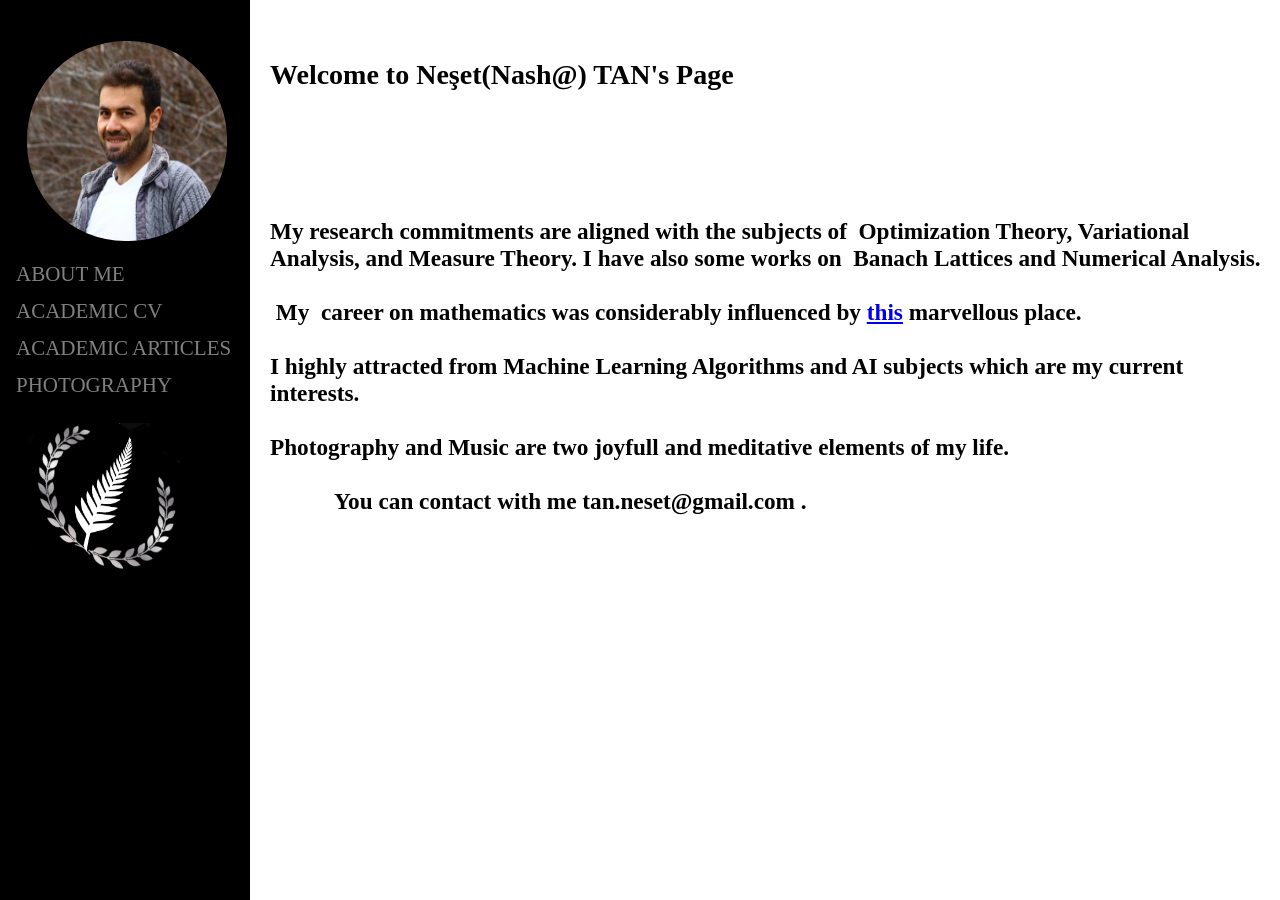
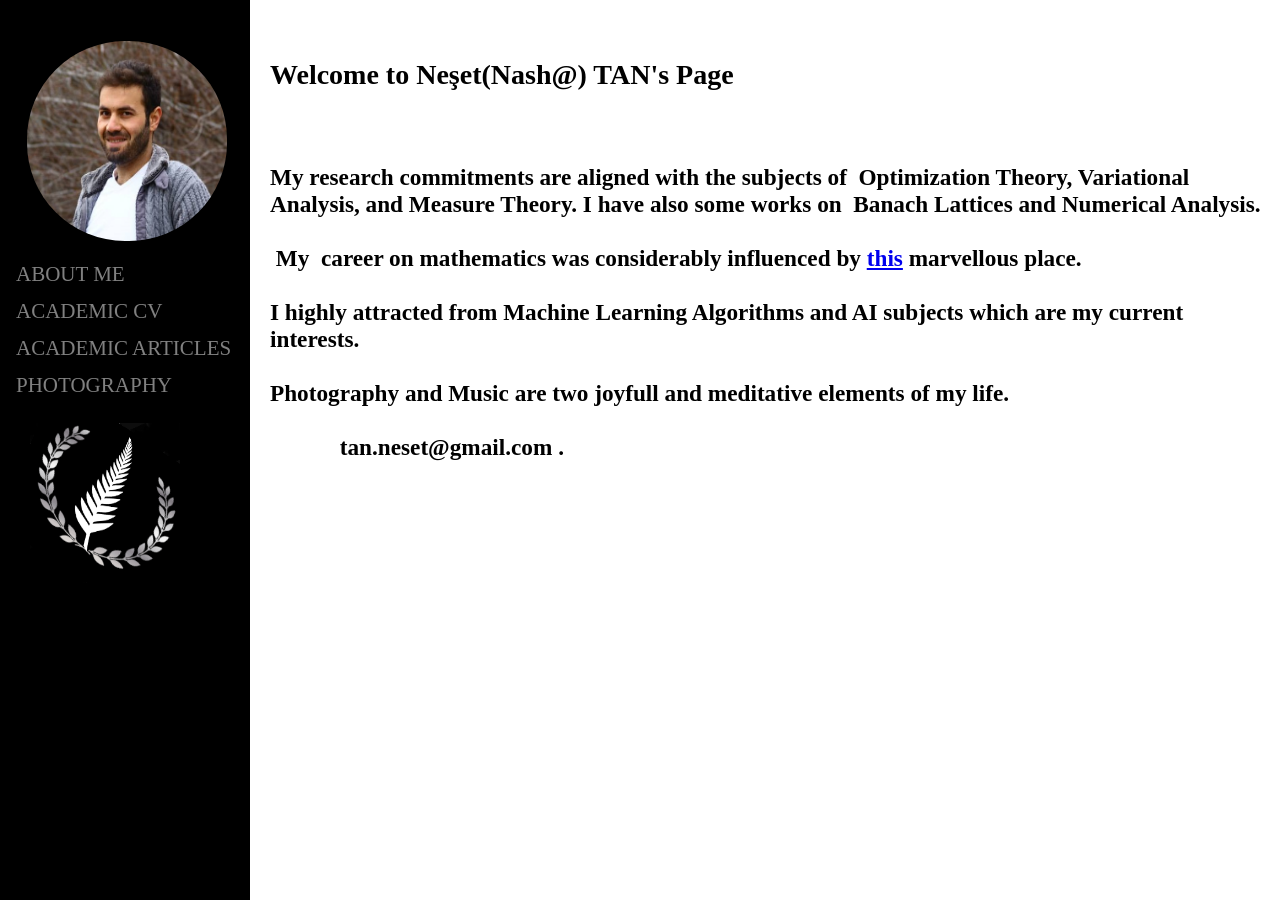
Before and after one commit to nesetan/tanneset, a Jekyll site: the page index.html, which Jekyll copies as it is, in a window 1280 px wide. Built offline with Jekyll 4.4.1, drawn with Linux system fonts in a browser that asks for light colours.

Commit message:
Update index.html

```diff
--- a/index.html
+++ b/index.html
@@ -27,8 +27,8 @@
     </div>
     <div class="main">
         <h5 style="font-family:'Bradley Hand ITC'">
-           <br /> <br /> My research commitments are aligned with the subjects of  Optimization Theory, Variational Analysis, and Measure Theory. I have also some works on  Banach Lattices and Numerical Analysis.<br /> <br /> My  career on mathematics was considerably influenced by <a href="https://en.wikipedia.org/wiki/Nesin_Mathematics_Village" target="_blank">this</a> marvellous place.<br /> <br />I highly attracted from Machine Learning Algorithms and AI subjects which are my current interests.<br /> <br /> Photography and Music are two joyfull and meditative elements of my life.<br /> <br />
-           You can contact with me tan.neset@gmail.com .<br /> <br />
+            My research commitments are aligned with the subjects of  Optimization Theory, Variational Analysis, and Measure Theory. I have also some works on  Banach Lattices and Numerical Analysis.<br /> <br /> My  career on mathematics was considerably influenced by <a href="https://en.wikipedia.org/wiki/Nesin_Mathematics_Village" target="_blank">this</a> marvellous place.<br /> <br />I highly attracted from Machine Learning Algorithms and AI subjects which are my current interests.<br /> <br /> Photography and Music are two joyfull and meditative elements of my life.<br /> <br />
+            <b>tan.neset@gmail.com <b>.<br /> <br />
         </h5>
      </div>
 
```
